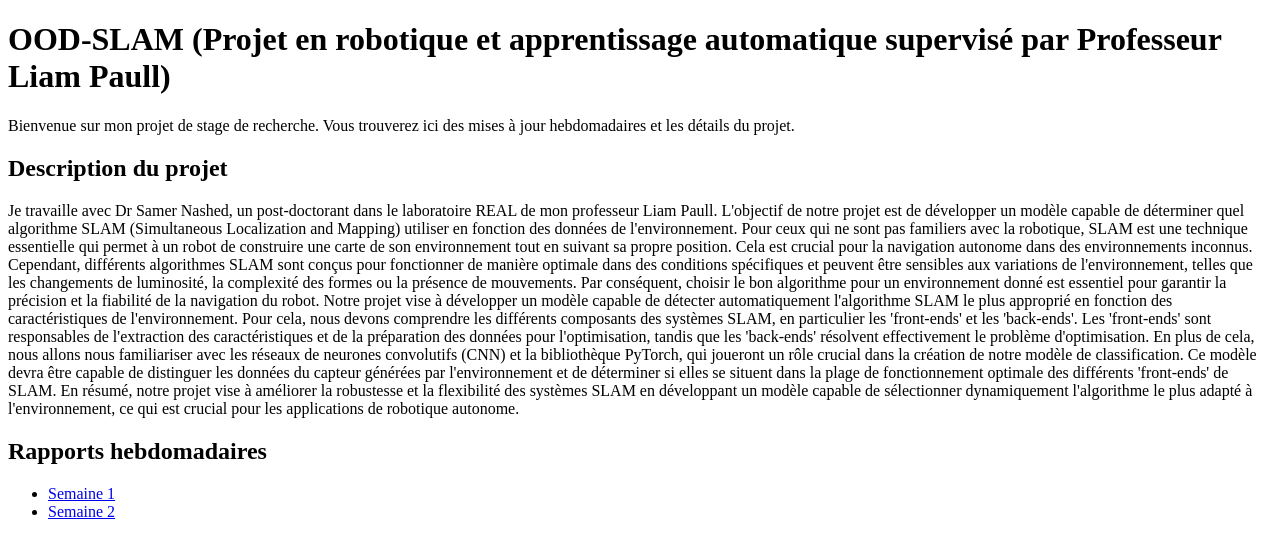
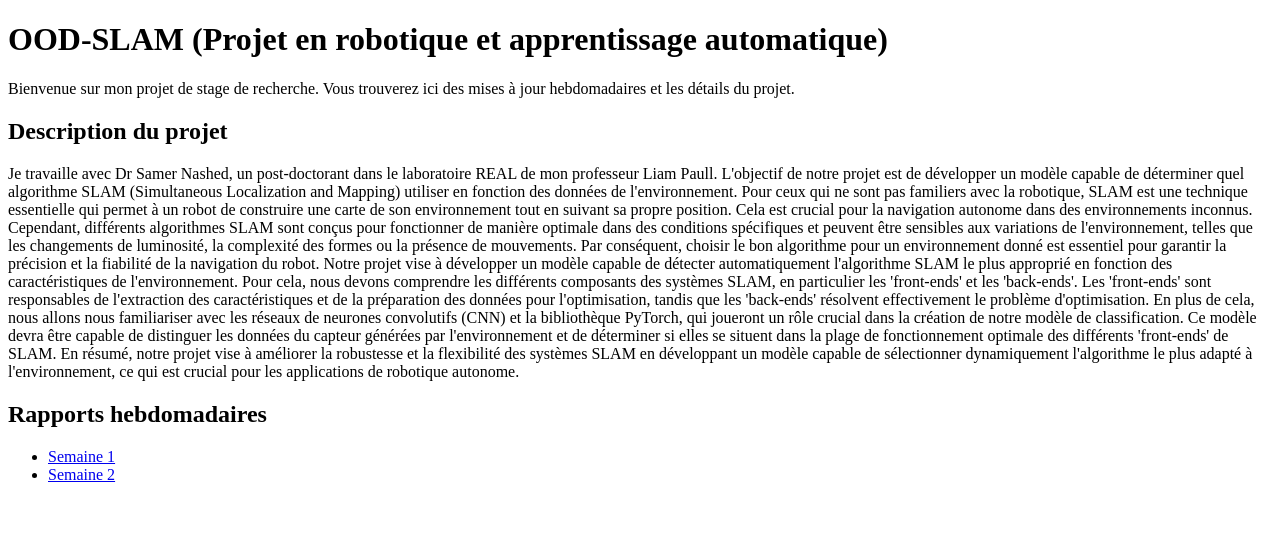
Before and after one commit to adamburhan/projet-informatique, a plain HTML site: page index.html in a window 1280 px wide. Drawn offline with Linux system fonts and the light colour scheme.

Commit message:
Initial commit with website content

```diff
--- a/index.html
+++ b/index.html
@@ -6,7 +6,7 @@
     <title>Projet Informatique</title>
 </head>
 <body>
-    <h1>OOD-SLAM (Projet en robotique et apprentissage automatique supervisé par Professeur Liam Paull)</h1>
+    <h1>OOD-SLAM (Projet en robotique et apprentissage automatique)</h1>
     <p>Bienvenue sur mon projet de stage de recherche. Vous trouverez ici des mises à jour hebdomadaires et les détails du projet.</p>
     <h2>Description du projet</h2>
     <p>Je travaille avec Dr Samer Nashed, un post-doctorant dans le laboratoire REAL de mon professeur Liam Paull. L'objectif de notre projet est de développer un modèle capable de déterminer quel algorithme SLAM (Simultaneous Localization and Mapping) utiliser en fonction des données de l'environnement.
```
